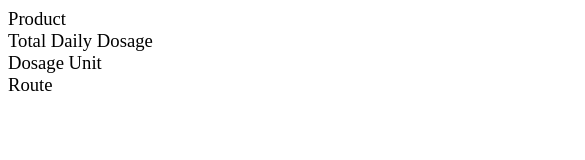
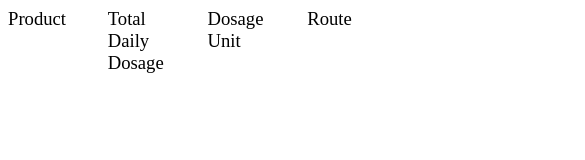
Before and after one commit to theThought/Healthcare, a plain HTML site: page Workshops/One/index.html in a window 390 px wide. Shown: the top 160 px of the page, 585 px wide, since content can reach past the window. Drawn offline with Linux system fonts and the light colour scheme.

Commit message:
Adjustments to html and css to be more responsive

```diff
--- a/Workshops/One/base.css
+++ b/Workshops/One/base.css
@@ -4,39 +4,42 @@ article
   padding: 5px;
 }
 
-@media only screen and (max-width: 800px)
-{
 .existingrecordstable
 {
   display:grid;
-  grid-template-columns: 400px;
+  grid-template-rows: 1.5rem auto;
+  justify-content: space-between;
 }
+
+@media only screen and (max-width: 800px)
+{
+  .existingrecordstable
+  {
+    grid-template-columns: 75%;
+  }
 }
 
 @media only screen and (max-width: 1000px)
 {
-.existingrecordstable
+  .existingrecordstable
 {
-  display:grid;
-  grid-template-columns: 400px 400px;
-  justify-content: space-between;
-
+  grid-template-columns: 40% 40%;
 }
 }
 
 @media only screen and (max-width: 3000px)
 {
-.existingrecordstable
+  .existingrecordstable
 {
-  display:grid;
-  grid-template-columns: 400px 400px 400px 400px;
-  justify-content:flex-start;
-
+  grid-template-columns: 20% 20% 20% 20%;
 }
 }
 
-
-
+.notvisible
+{
+  visibility: hidden;
+  display:none;
+}
 
 body
 {
--- a/Workshops/One/index.html
+++ b/Workshops/One/index.html
@@ -27,7 +27,6 @@
 
   <body>
     <div id='existingrecords' class='existingrecordstable'>
-      <div id='titlerow' class='titlerow'>
       <div class='columntitle' id='producttitle'>
         Product
       </div>
@@ -41,10 +40,7 @@
         Route
       </div>
     </div>
-      <div class='DataRows'>
-
-      </div>
-      <div class='DataRowTemplate notvisible'>
+    <div id='rowtemplate' class='notivisible'>
       <div class='columnentry productentry' id='newproduct'>
 
       </div>
@@ -58,9 +54,11 @@
 
       </div>
     </div>
+
     <div class='notesandbuttons'>
     </div>
     </div>
+
     <div id='currentrecord' class='currentrecorddialog'>
     </div>
     <div>
```
Lines whose indentation alone changed are shown as unchanged.
